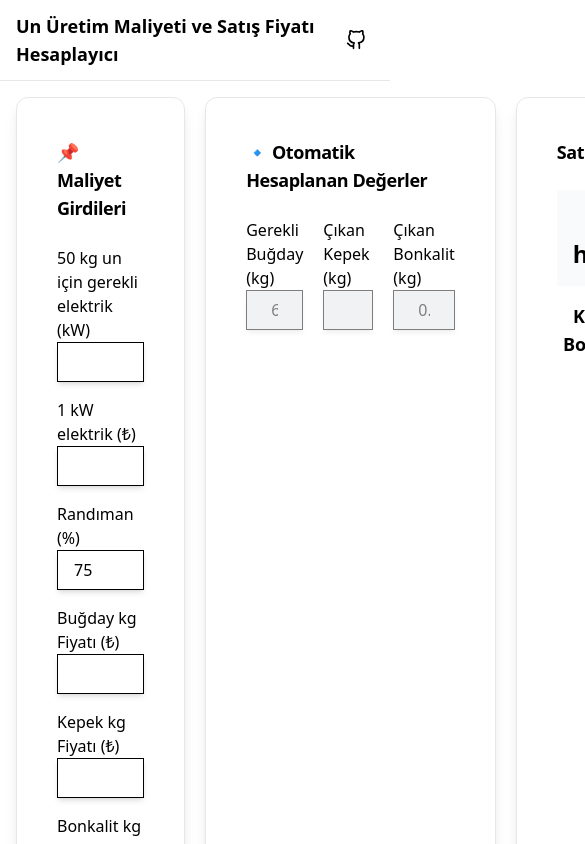
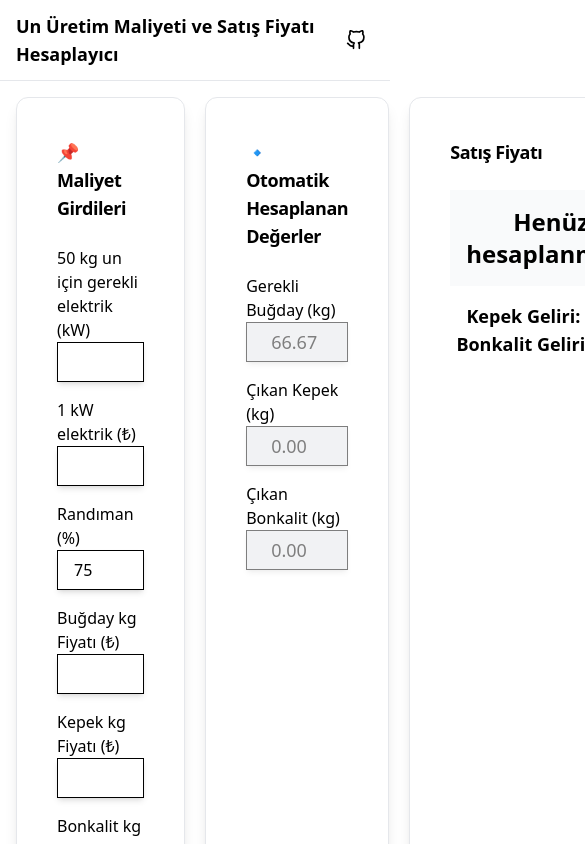
Before and after one commit to bilgehangormez/cost-and-selling-price-calculator, a Next.js app: page / in a window 390 px wide. Shown: the top 844 px of the page, 585 px wide, since content can reach past the window. Built offline with nearby package versions, Linux system fonts and the light colour scheme.

Commit message:
Update PriceCalculator.tsx

```diff
--- a/src/components/PriceCalculator.tsx
+++ b/src/components/PriceCalculator.tsx
@@ -30,7 +30,6 @@ export function PriceCalculator() {
     });
 
     const formatNumber = (value: string) => parseFloat(value.replace(",", ".") || "0");
-
     const randimanValue = formatNumber(watch("randiman"));
 
     useEffect(() => {
@@ -64,7 +63,7 @@ export function PriceCalculator() {
     };
 
     return (
-        <div className="grid grid-cols-3 gap-4 mx-auto p-4">
+        <div className="grid grid-cols-1 md:grid-cols-3 gap-4 mx-auto p-4">
             {/* 📌 Sol Kısım: Maliyet Girdileri */}
             <Card className="shadow-lg rounded-xl border p-4">
                 <CardHeader>
@@ -122,18 +121,18 @@ export function PriceCalculator() {
                     <CardTitle className="text-lg">🔹 Otomatik Hesaplanan Değerler</CardTitle>
                 </CardHeader>
                 <CardContent>
-                    <div className="grid grid-cols-1 gap-4">
+                    <div className="flex flex-col gap-4">
                         <div>
                             <Label>Gerekli Buğday (kg)</Label>
-                            <Input type="text" value={wheatRequired.toFixed(2)} disabled className="bg-gray-200 px-6 appearance-none" />
+                            <Input type="text" value={wheatRequired.toFixed(2)} disabled className="w-full px-6 text-lg appearance-none bg-gray-200" />
                         </div>
                         <div>
                             <Label>Çıkan Kepek (kg)</Label>
-                            <Input type="text" value={branKg.toFixed(2)} disabled className="bg-gray-200 px-6 appearance-none" />
+                            <Input type="text" value={branKg.toFixed(2)} disabled className="w-full px-6 text-lg appearance-none bg-gray-200" />
                         </div>
                         <div>
                             <Label>Çıkan Bonkalit (kg)</Label>
-                            <Input type="text" value={bonkalitKg.toFixed(2)} disabled className="bg-gray-200 px-6 appearance-none" />
+                            <Input type="text" value={bonkalitKg.toFixed(2)} disabled className="w-full px-6 text-lg appearance-none bg-gray-200" />
                         </div>
                     </div>
                 </CardContent>
```
